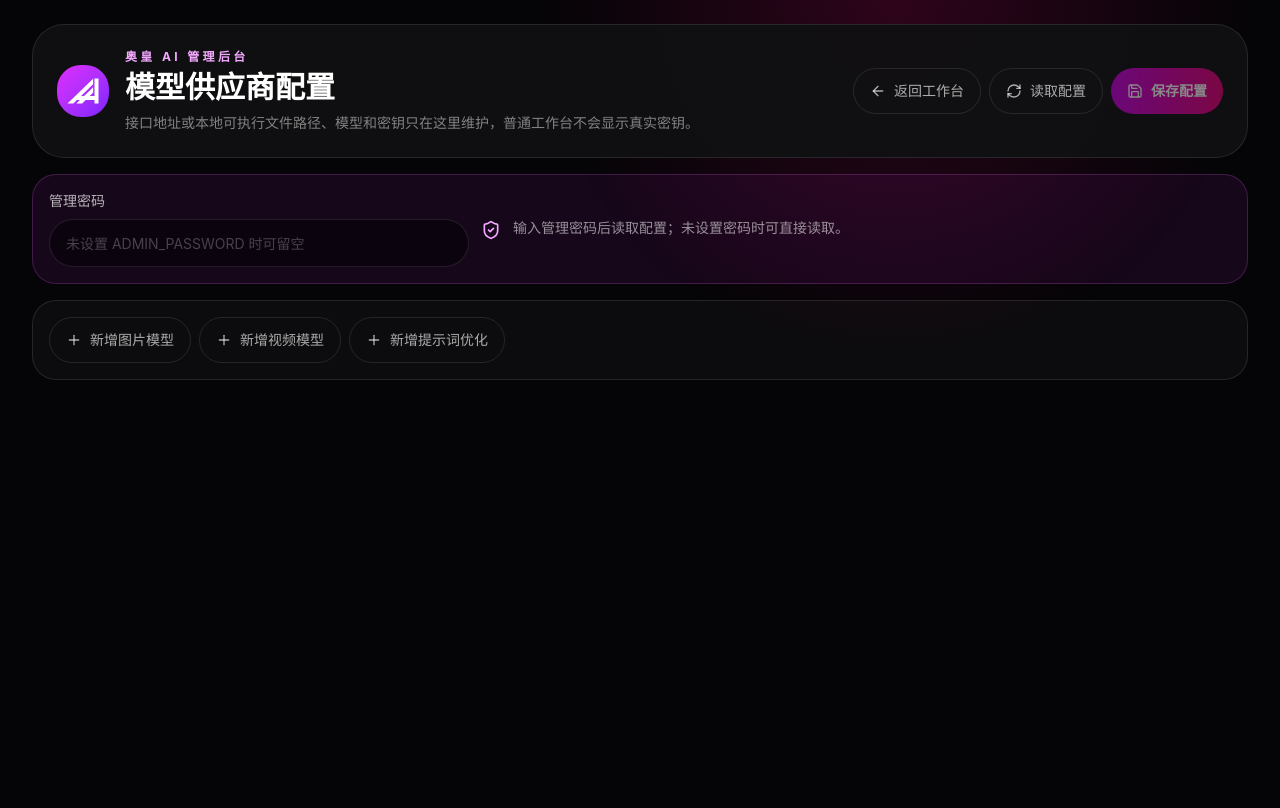
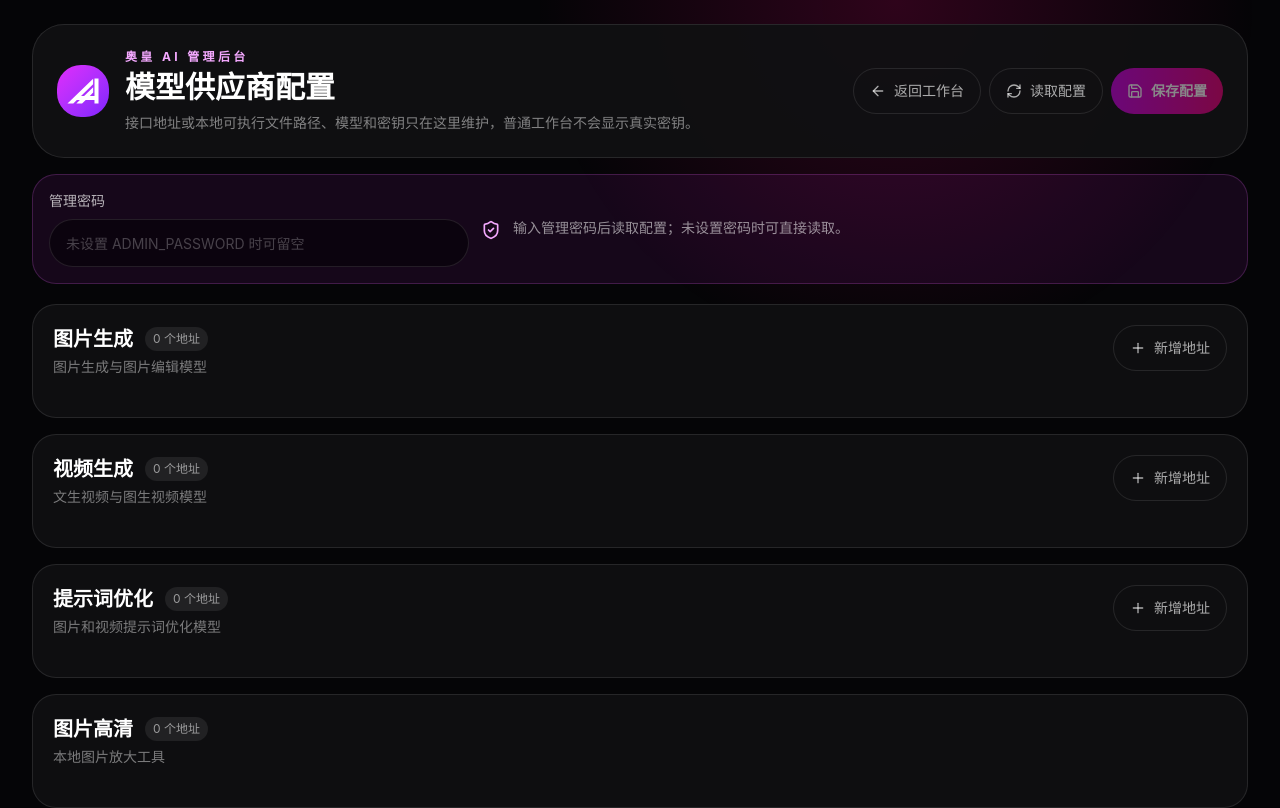
Before and after one commit to jike072-collab/new-jiemian, a Next.js app: page /admin/providers in a window 1280 px wide. Shown: the top 808 px of the page. Built offline with nearby package versions, Linux system fonts and the light colour scheme.

Commit message:
ui(admin): group provider addresses by feature

```diff
--- a/src/components/admin-providers-client.tsx
+++ b/src/components/admin-providers-client.tsx
@@ -73,6 +73,19 @@ const customProviderDefaults: Record<Extract<ProviderKind, "image" | "video" | "
     model: "deepseek-v4-flash",
   },
 };
+
+const providerGroups: Array<{
+  kind: ProviderKind;
+  title: string;
+  description: string;
+  addKind?: Extract<ProviderKind, "image" | "video" | "prompt">;
+}> = [
+  { kind: "image", title: "图片生成", description: "图片生成与图片编辑模型", addKind: "image" },
+  { kind: "video", title: "视频生成", description: "文生视频与图生视频模型", addKind: "video" },
+  { kind: "prompt", title: "提示词优化", description: "图片和视频提示词优化模型", addKind: "prompt" },
+  { kind: "image-upscale", title: "图片高清", description: "本地图片放大工具" },
+  { kind: "video-upscale", title: "视频高清", description: "本地视频放大工具" },
+];
 
 function endpointOptionsFor(provider: EditableProvider) {
   if (provider.kind === "image") return endpointOptions.filter((option) => option.value.startsWith("images-"));
@@ -191,11 +204,17 @@ export function AdminProvidersClient() {
 
   function addCustomProvider(kind: Extract<ProviderKind, "image" | "video" | "prompt">) {
     const defaults = customProviderDefaults[kind];
-    const suffix = `${Date.now().toString(36)}-${Math.random().toString(36).slice(2, 7)}`;
-    setProviders((current) => [
+    setProviders((current) => {
+      let index = current.filter((provider) => provider.kind === kind && provider.custom).length + 1;
+      let id = `custom-${kind}-${index}`;
+      while (current.some((provider) => provider.id === id)) {
+        index += 1;
+        id = `custom-${kind}-${index}`;
+      }
+      return [
         ...current,
         {
-        id: `custom-${kind}-${suffix}`,
+          id,
         kind,
         title: defaults.title,
         role: defaults.role,
@@ -210,7 +229,8 @@ export function AdminProvidersClient() {
         newApiKey: "",
         clearApiKey: false,
       },
-    ]);
+      ];
+    });
     setStatus(`已新增${defaults.title}，填写接口、模型和 Key 后保存即可并行使用。`);
   }
 
@@ -330,32 +350,39 @@ export function AdminProvidersClient() {
           </div>
         </section>
 
-        <section className="mt-4 flex flex-wrap gap-2 rounded-[1.5rem] border border-white/10 bg-white/[0.03] p-4">
-          <button type="button" className="admin-secondary" onClick={() => addCustomProvider("image")}>
+        <section className="mt-5 grid gap-4">
+          {providerGroups.map((group) => {
+            const groupProviders = providers.filter((provider) => provider.kind === group.kind);
+            const addKind = group.addKind;
+            return (
+              <article key={group.kind} className="rounded-[1.5rem] border border-white/10 bg-[#101012]/92 p-5">
+                <div className="flex flex-col justify-between gap-4 md:flex-row md:items-start">
+                  <div>
+                    <div className="flex flex-wrap items-center gap-3">
+                      <h2 className="text-xl font-black">{group.title}</h2>
+                      <span className="rounded-full bg-white/8 px-2 py-1 text-xs text-white/55">{groupProviders.length} 个地址</span>
+                    </div>
+                    <p className="mt-1 text-sm text-white/45">{group.description}</p>
+                  </div>
+                  {addKind ? (
+                    <button type="button" className="admin-secondary" onClick={() => addCustomProvider(addKind)}>
                       <Plus className="size-4" />
-            新增图片模型
+                      新增地址
                     </button>
-          <button type="button" className="admin-secondary" onClick={() => addCustomProvider("video")}>
-            <Plus className="size-4" />
-            新增视频模型
-          </button>
-          <button type="button" className="admin-secondary" onClick={() => addCustomProvider("prompt")}>
-            <Plus className="size-4" />
-            新增提示词优化
-          </button>
-        </section>
+                  ) : null}
+                </div>
 
-        <section className="mt-5 grid gap-4">
-          {providers.map((provider) => {
+                <div className="mt-5 grid gap-4">
+                  {groupProviders.map((provider, index) => {
                     const modelState = providerModels[provider.id] || { loading: false, options: [], error: "" };
                     const modelOptions = modelOptionsFor(provider, modelState.options);
                     const canFetchModels = !isLocalCli(provider.endpointType);
                     return (
-            <article key={provider.id} className="rounded-[1.5rem] border border-white/10 bg-[#101012]/92 p-5">
-              <div className="flex flex-col justify-between gap-4 md:flex-row md:items-start">
+                      <section key={provider.id} className="rounded-[1.25rem] border border-white/10 bg-black/20 p-4">
+                        <div className="flex flex-col justify-between gap-3 md:flex-row md:items-start">
                           <div>
-                  <div className="flex items-center gap-3">
-                    <h2 className="text-xl font-black">{provider.title}</h2>
+                            <div className="flex flex-wrap items-center gap-2">
+                              <h3 className="text-base font-black text-white">地址 {index + 1}</h3>
                               {provider.custom ? (
                                 <span className="rounded-full bg-fuchsia-500/15 px-2 py-1 text-xs text-fuchsia-200">自定义</span>
                               ) : null}
@@ -363,9 +390,10 @@ export function AdminProvidersClient() {
                                 {isLocalCli(provider.endpointType) ? "无需密钥" : provider.configured ? "已配置" : "缺少密钥"}
                               </span>
                             </div>
-                  <p className="mt-1 text-sm text-white/45">{provider.role}</p>
+                            <p className="mt-1 text-sm text-white/45">{provider.custom ? provider.title : provider.role}</p>
                           </div>
-                <label className="flex items-center gap-2 text-sm text-white/65">
+                          <div className="flex flex-wrap gap-2">
+                            <label className="flex h-10 items-center gap-2 rounded-2xl border border-white/10 px-3 text-sm text-white/65">
                               <input
                                 type="checkbox"
                                 checked={provider.enabled}
@@ -378,15 +406,16 @@ export function AdminProvidersClient() {
                               <button
                                 type="button"
                                 onClick={() => removeCustomProvider(provider)}
-                    className="admin-secondary border-red-400/20 text-red-200 hover:text-red-100"
+                                className="admin-secondary h-10 border-red-400/20 px-3 py-0 text-red-200 hover:text-red-100"
                               >
                                 <Trash2 className="size-4" />
                                 删除
                               </button>
                             ) : null}
                           </div>
+                        </div>
 
-              <div className="mt-5 grid gap-4 xl:grid-cols-[repeat(auto-fit,minmax(260px,1fr))]">
+                        <div className="mt-4 grid gap-4 xl:grid-cols-[repeat(auto-fit,minmax(260px,1fr))]">
                           {provider.custom ? (
                             <label className="admin-field">
                               配置名称
@@ -501,6 +530,10 @@ export function AdminProvidersClient() {
                             </label>
                           </div>
                         )}
+                      </section>
+                    );
+                  })}
+                </div>
               </article>
             );
           })}
```
Lines whose indentation alone changed are shown as unchanged.
